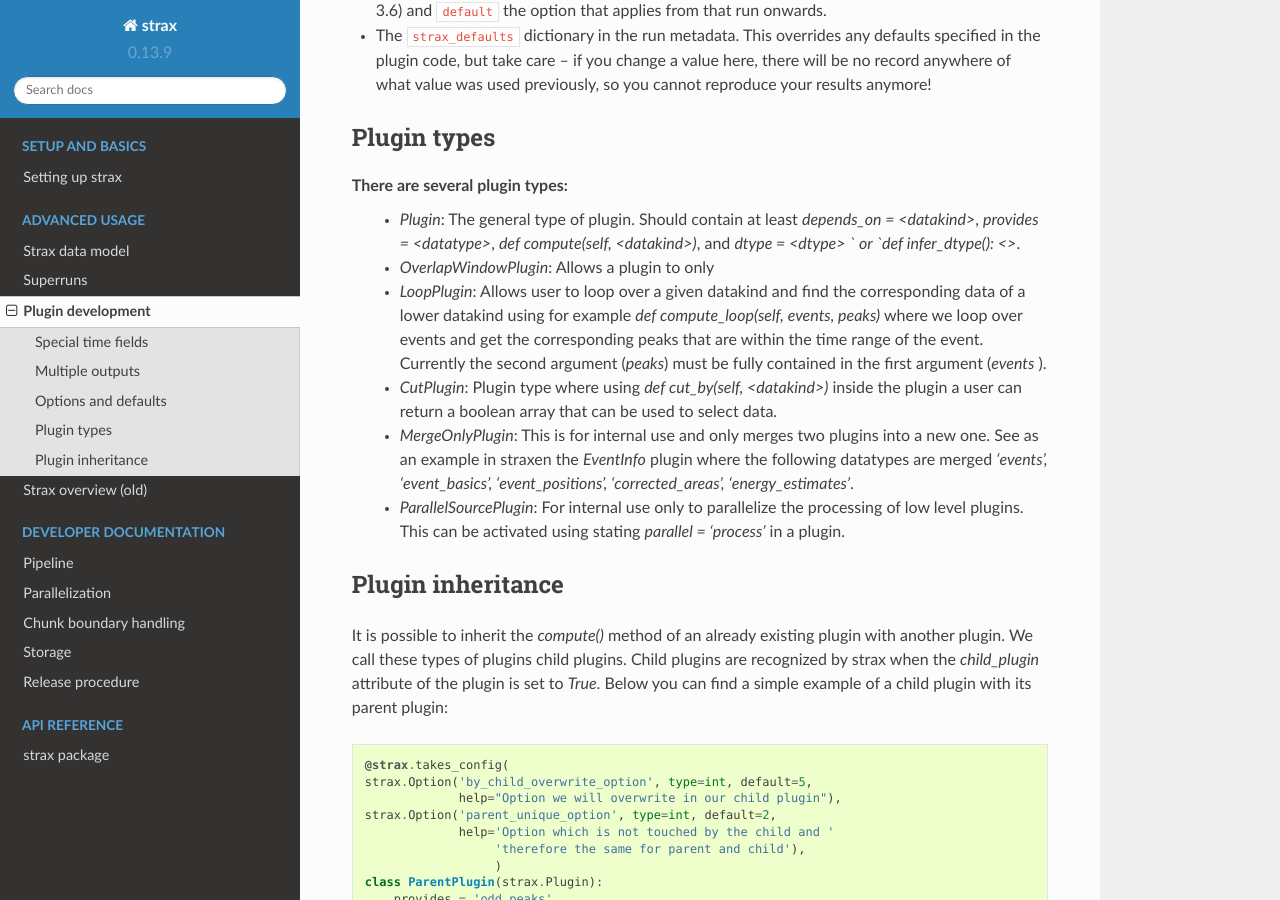
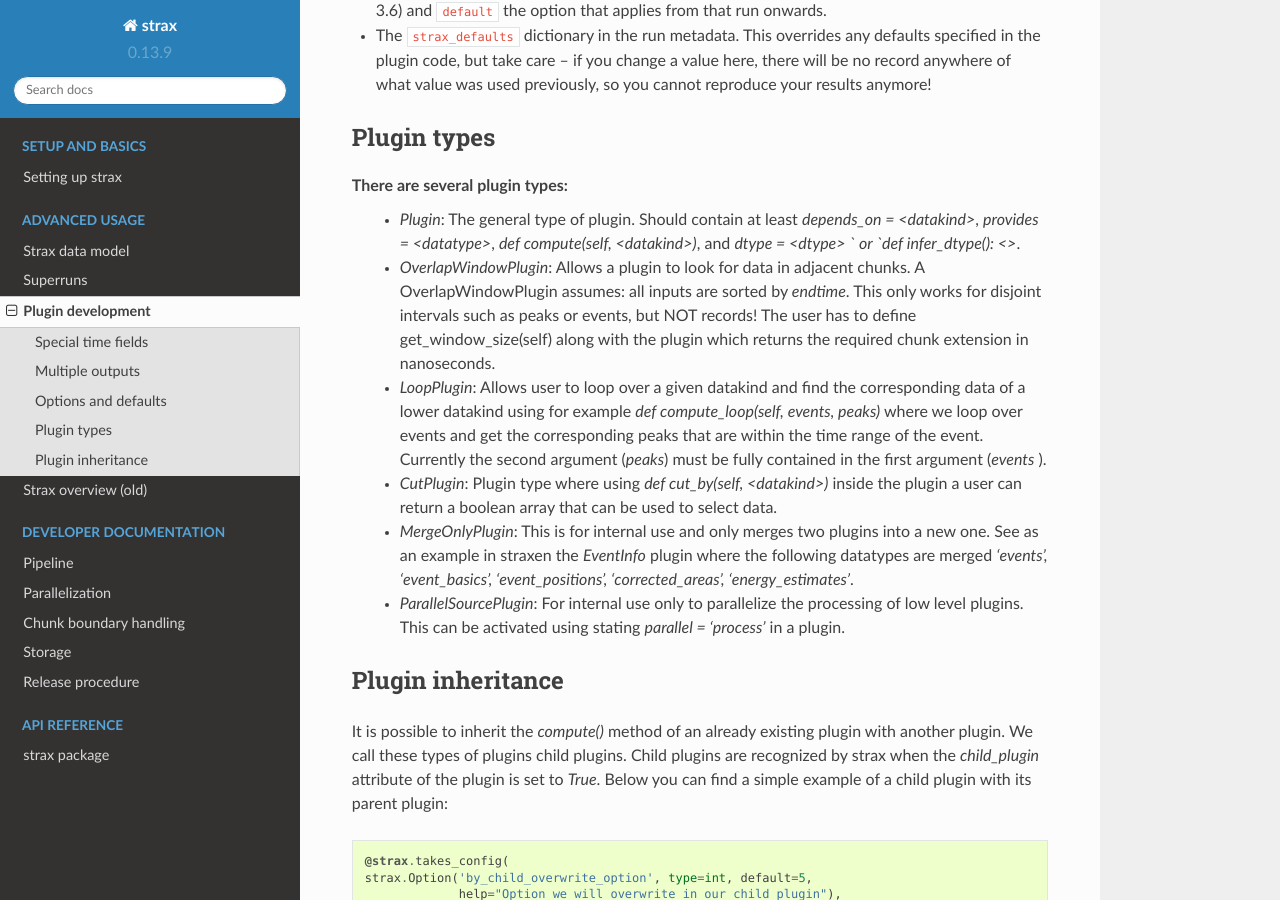
Before and after one commit to AxFoundation/strax, a Sphinx documentation site: the page built from docs/source/advanced/plugin_dev.rst, in a window 1280 px wide and 900 px high, scrolled down 1570 px. Built offline with Sphinx 7.4.7 and the Read the Docs theme 2.0.0, drawn with Linux system fonts in a browser that asks for light colours.

Commit message:
Updated OverlapWindowPlugin docs (#401)
* Updated OverlapWindowPlugin docs

* Removed half sentence

```diff
--- a/docs/source/advanced/plugin_dev.rst
+++ b/docs/source/advanced/plugin_dev.rst
@@ -49,7 +49,7 @@
 
 There are several plugin types:
    * `Plugin`: The general type of plugin. Should contain at least `depends_on = <datakind>`, `provides = <datatype>`, `def compute(self, <datakind>)`, and `dtype = <dtype> ` or `def infer_dtype(): <>`.
-   * `OverlapWindowPlugin`: Allows a plugin to only
+   * `OverlapWindowPlugin`: Allows a plugin to look for data in adjacent chunks. A OverlapWindowPlugin assumes: all inputs are sorted by *endtime*. This only works for disjoint intervals such as peaks or events, but NOT records! The user has to define get_window_size(self) along with the plugin which returns the required chunk extension in nanoseconds.
    * `LoopPlugin`: Allows user to loop over a given datakind and find the corresponding data of a lower datakind using for example `def compute_loop(self, events, peaks)` where we loop over events and get the corresponding peaks that are within the time range of the event. Currently the second argument (`peaks`) must be fully contained in the first argument (`events` ).
    * `CutPlugin`: Plugin type where using `def cut_by(self, <datakind>)` inside the plugin a user can return a boolean array that can be used to select data.
    * `MergeOnlyPlugin`: This is for internal use and only merges two plugins into a new one. See as an example in straxen the `EventInfo` plugin where the following datatypes are merged `'events', 'event_basics', 'event_positions', 'corrected_areas', 'energy_estimates'`.
```
